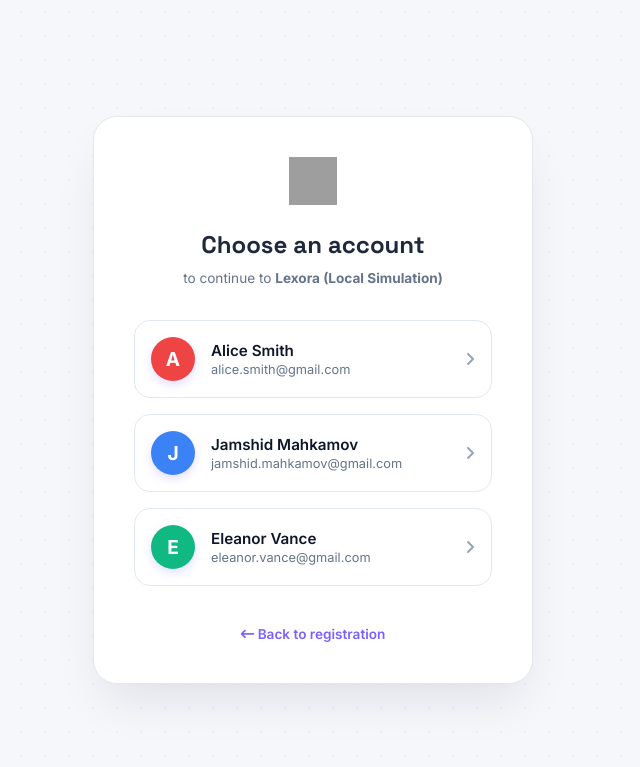
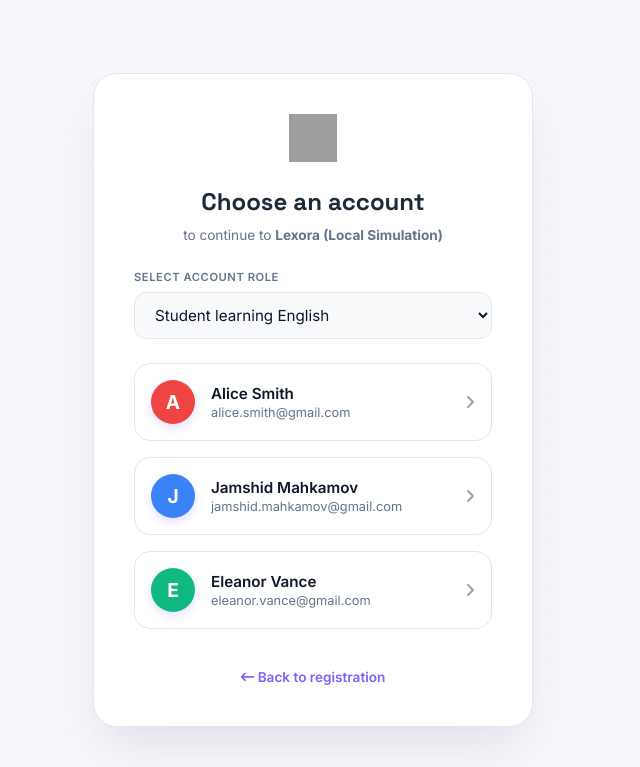
Before and after one commit to jimy-prog/Lexora, a FastAPI app: page /auth/google in a window 1280 px wide. Shown: the top 767 px of the page, without its empty margins (327-967 px from the left). Run offline with FastAPI, Linux system fonts and the light colour scheme; grey boxes are pictures that could not be loaded.

Commit message:
Map public sign-ups to default tenant_1.db with selected role (teacher or student) and update mock Google Sign-in to request role

```diff
--- a/main.py
+++ b/main.py
@@ -179,7 +179,7 @@ async def register_page(request: Request):
 import random
 import secrets
 from datetime import datetime, timedelta
-from master_database import SessionMaster, EmailOTP, PhoneOTP, PlatformTenant, User
+from master_database import SessionMaster, EmailOTP, PhoneOTP, PlatformTenant, User, TeacherProfile, StudentProfile
 from auth import hash_pw
 
 @app.post("/register/send-otp", response_class=HTMLResponse)
@@ -292,34 +292,69 @@ async def register_verify(request: Request, email: str = Form(""), phone: str =
                 })
             phone = ""
 
-        # 1. Create a unique isolated database tenant
-        slug_base = email.split("@")[0].replace(".", "_")
-        tenant_slug = f"{slug_base}_{random.randint(1000,9999)}"
-        tenant = PlatformTenant(
-            slug=tenant_slug,
-            db_filename=f"tenant_{tenant_slug}.db"
-        )
-        db.add(tenant)
-        db.flush() # get tenant.id
+        # 1. Fetch the default tenant
+        tenant = db.query(PlatformTenant).filter(PlatformTenant.slug == "lexora_admin").first()
+        if not tenant:
+            tenant = PlatformTenant(
+                slug="lexora_admin",
+                db_filename="tenant_1.db"
+            )
+            db.add(tenant)
+            db.flush()
 
-        # 2. Create User linked to the tenant
+        role = account_type.strip().lower()
+        if role not in {"teacher", "student"}:
+            role = "student"
+
+        prefix = email.split("@")[0].replace(".", "_")
+        username = f"{prefix}_{random.randint(1000, 9999)}"
+
+        # 2. Create User linked to the default tenant
         new_user = User(
             tenant_id=tenant.id,
-            username=tenant_slug, # Username is slug by default
+            username=username,
             email=email,
             phone=phone if phone else None,
             full_name=full_name.strip(),
             password_hash=hash_pw(password),
-            role="owner", # They are the owner of their own tenant
+            role=role,
             is_active=True
         )
         db.add(new_user)
+        db.flush() # get new_user.id
+
+        # 3. Create Profile in Master DB
+        if role == "teacher":
+            profile = TeacherProfile(user_id=new_user.id, phone=phone)
+            db.add(profile)
+        else:
+            profile = StudentProfile(user_id=new_user.id, phone=phone)
+            db.add(profile)
+
+            # Also add to waitlist in tenant database (tenant_1.db)
+            from database import get_tenant_engine, sessionmaker as tenant_sessionmaker
+            from routers.waitlist import WaitlistEntry
+            try:
+                engine = get_tenant_engine("tenant_1.db")
+                SessionTenant = tenant_sessionmaker(bind=engine)
+                tenant_db = SessionTenant()
+                entry = WaitlistEntry(
+                    name=full_name.strip(),
+                    phone=phone,
+                    status="new"
+                )
+                tenant_db.add(entry)
+                tenant_db.commit()
+                tenant_db.close()
+            except Exception as e:
+                print("Error writing student to tenant waitlist:", e)
+
         db.commit()
         db.refresh(new_user)
 
-        # 3. Log them in automatically
+        # 4. Log them in automatically
         token = create_session(new_user.id)
-        response = RedirectResponse("/dashboard" if account_type == "teacher" else "/mock", status_code=302)
+        response = RedirectResponse("/dashboard" if role == "teacher" else "/mock", status_code=302)
         response.set_cookie(SESSION_KEY, token, httponly=True, max_age=60*60*24*30, samesite="lax")
         return response
     finally:
@@ -334,6 +369,7 @@ async def mock_google_oauth_callback(
     request: Request,
     email: str,
     name: str,
+    role: str = "student",
     avatar: str = ""
 ):
     master_db = SessionMaster()
@@ -342,33 +378,63 @@ async def mock_google_oauth_callback(
         user = master_db.query(User).filter(User.email == email).first()
 
         if not user:
-            # Create a unique isolated database tenant
-            slug_base = email.split("@")[0].replace(".", "_")
-            tenant_slug = f"{slug_base}_{random.randint(1000, 9999)}"
+            # Fetch the default tenant
+            tenant = master_db.query(PlatformTenant).filter(PlatformTenant.slug == "lexora_admin").first()
+            if not tenant:
+                tenant = PlatformTenant(slug="lexora_admin", db_filename="tenant_1.db")
+                master_db.add(tenant)
+                master_db.flush()
 
-            tenant = PlatformTenant(
-                slug=tenant_slug,
-                db_filename=f"tenant_{tenant_slug}.db"
-            )
-            master_db.add(tenant)
-            master_db.flush()
+            role = role.strip().lower()
+            if role not in {"teacher", "student"}:
+                role = "student"
+
+            prefix = email.split("@")[0].replace(".", "_")
+            username = f"{prefix}_{random.randint(1000, 9999)}"
 
             user = User(
                 tenant_id=tenant.id,
-                username=tenant_slug,
+                username=username,
                 email=email,
                 full_name=name.strip(),
                 password_hash=hash_pw(secrets.token_hex(16)),
-                role="owner",
+                role=role,
                 avatar_url=avatar,
                 is_active=True
             )
             master_db.add(user)
+            master_db.flush()
+
+            if role == "teacher":
+                profile = TeacherProfile(user_id=user.id)
+                master_db.add(profile)
+            else:
+                profile = StudentProfile(user_id=user.id)
+                master_db.add(profile)
+
+                # Also add student to the CRM waitlist in tenant_1.db
+                from database import get_tenant_engine, sessionmaker as tenant_sessionmaker
+                from routers.waitlist import WaitlistEntry
+                try:
+                    engine = get_tenant_engine("tenant_1.db")
+                    SessionTenant = tenant_sessionmaker(bind=engine)
+                    tenant_db = SessionTenant()
+                    entry = WaitlistEntry(
+                        name=name.strip(),
+                        status="new"
+                    )
+                    tenant_db.add(entry)
+                    tenant_db.commit()
+                    tenant_db.close()
+                except Exception as e:
+                    print("Error writing Google student to tenant waitlist:", e)
+
             master_db.commit()
             master_db.refresh(user)
 
         token = create_session(user.id)
-        response = RedirectResponse("/dashboard", status_code=302)
+        dest = "/dashboard" if user.role in {"owner", "teacher"} else "/mock"
+        response = RedirectResponse(dest, status_code=302)
         response.set_cookie(SESSION_KEY, token, httponly=True, max_age=60*60*24*30, samesite="lax")
         return response
     finally:
--- a/templates/auth_google_mock.html
+++ b/templates/auth_google_mock.html
@@ -46,7 +46,7 @@ body {
 .subtitle {
   font-size: 0.85rem;
   color: #64748b;
-  margin-bottom: 32px;
+  margin-bottom: 24px;
   line-height: 1.5;
 }
 .profile-list {
@@ -113,6 +113,36 @@ body {
   color: #6b51ef;
   text-decoration: underline;
 }
+.role-container {
+  margin-bottom: 24px;
+  text-align: left;
+}
+.role-label {
+  display: block;
+  font-size: 0.7rem;
+  font-weight: 600;
+  text-transform: uppercase;
+  color: #64748b;
+  margin-bottom: 8px;
+  letter-spacing: 0.05em;
+}
+.role-select {
+  width: 100%;
+  padding: 12px 16px;
+  border-radius: 12px;
+  border: 1px solid #e2e8f0;
+  background: #f8fafc;
+  font-family: 'Inter', sans-serif;
+  font-size: 0.95rem;
+  outline: none;
+  color: #0f172a;
+  cursor: pointer;
+  transition: all 0.2s;
+}
+.role-select:focus {
+  border-color: #7b61ff;
+  background: #fff;
+}
 </style>
 </head>
 <body>
@@ -121,8 +151,16 @@ body {
   <h1 class="title">Choose an account</h1>
   <p class="subtitle">to continue to <strong>Lexora (Local Simulation)</strong></p>
 
+  <div class="role-container">
+    <label class="role-label">Select Account Role</label>
+    <select id="role-select" class="role-select">
+      <option value="student">Student learning English</option>
+      <option value="teacher">Teacher / Tutor</option>
+    </select>
+  </div>
+
   <div class="profile-list">
-    <a href="/auth/google/callback?email=alice.smith@gmail.com&name=Alice Smith" class="profile-item">
+    <a href="#" onclick="selectProfile('alice.smith@gmail.com', 'Alice Smith'); return false;" class="profile-item">
       <div class="profile-avatar" style="background:#ef4444;">A</div>
       <div class="profile-info">
         <div class="profile-name">Alice Smith</div>
@@ -131,7 +169,7 @@ body {
       <i class="fa-solid fa-angle-right" style="color:#94a3b8;"></i>
     </a>
 
-    <a href="/auth/google/callback?email=jamshid.mahkamov@gmail.com&name=Jamshid Mahkamov" class="profile-item">
+    <a href="#" onclick="selectProfile('jamshid.mahkamov@gmail.com', 'Jamshid Mahkamov'); return false;" class="profile-item">
       <div class="profile-avatar" style="background:#3b82f6;">J</div>
       <div class="profile-info">
         <div class="profile-name">Jamshid Mahkamov</div>
@@ -140,7 +178,7 @@ body {
       <i class="fa-solid fa-angle-right" style="color:#94a3b8;"></i>
     </a>
 
-    <a href="/auth/google/callback?email=eleanor.vance@gmail.com&name=Eleanor Vance" class="profile-item">
+    <a href="#" onclick="selectProfile('eleanor.vance@gmail.com', 'Eleanor Vance'); return false;" class="profile-item">
       <div class="profile-avatar" style="background:#10b981;">E</div>
       <div class="profile-info">
         <div class="profile-name">Eleanor Vance</div>
@@ -152,5 +190,12 @@ body {
 
   <a class="cancel-link" href="/register"><i class="fa-solid fa-arrow-left-long"></i> Back to registration</a>
 </div>
+
+<script>
+function selectProfile(email, name) {
+  const role = document.getElementById('role-select').value;
+  window.location.href = `/auth/google/callback?email=${encodeURIComponent(email)}&name=${encodeURIComponent(name)}&role=${role}`;
+}
+</script>
 </body>
 </html>
```
Also changed, not shown: database_tenants/tenant_1.db, database_tenants/tenant_alice_smith_8770.db (added), master.db.
